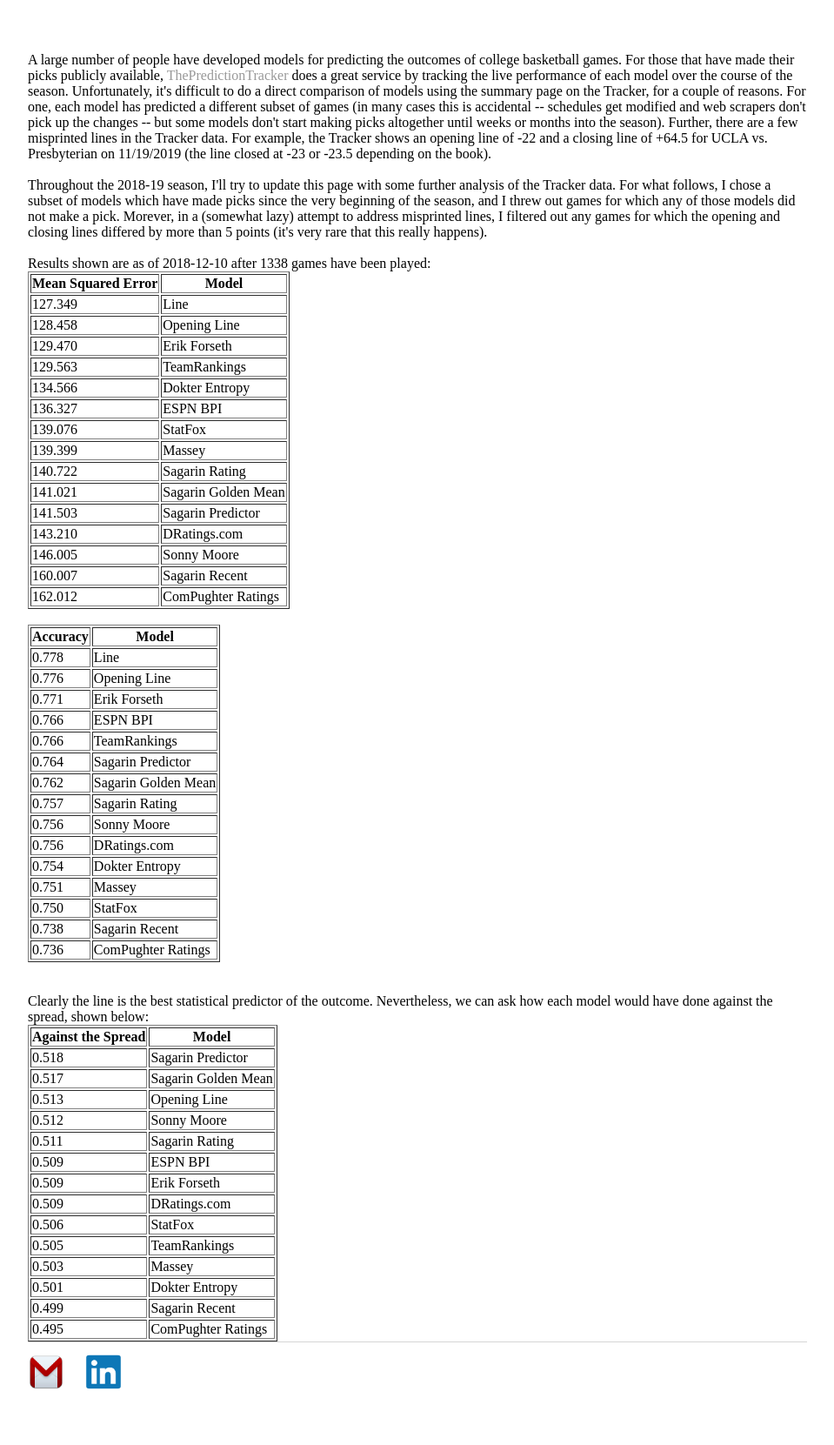
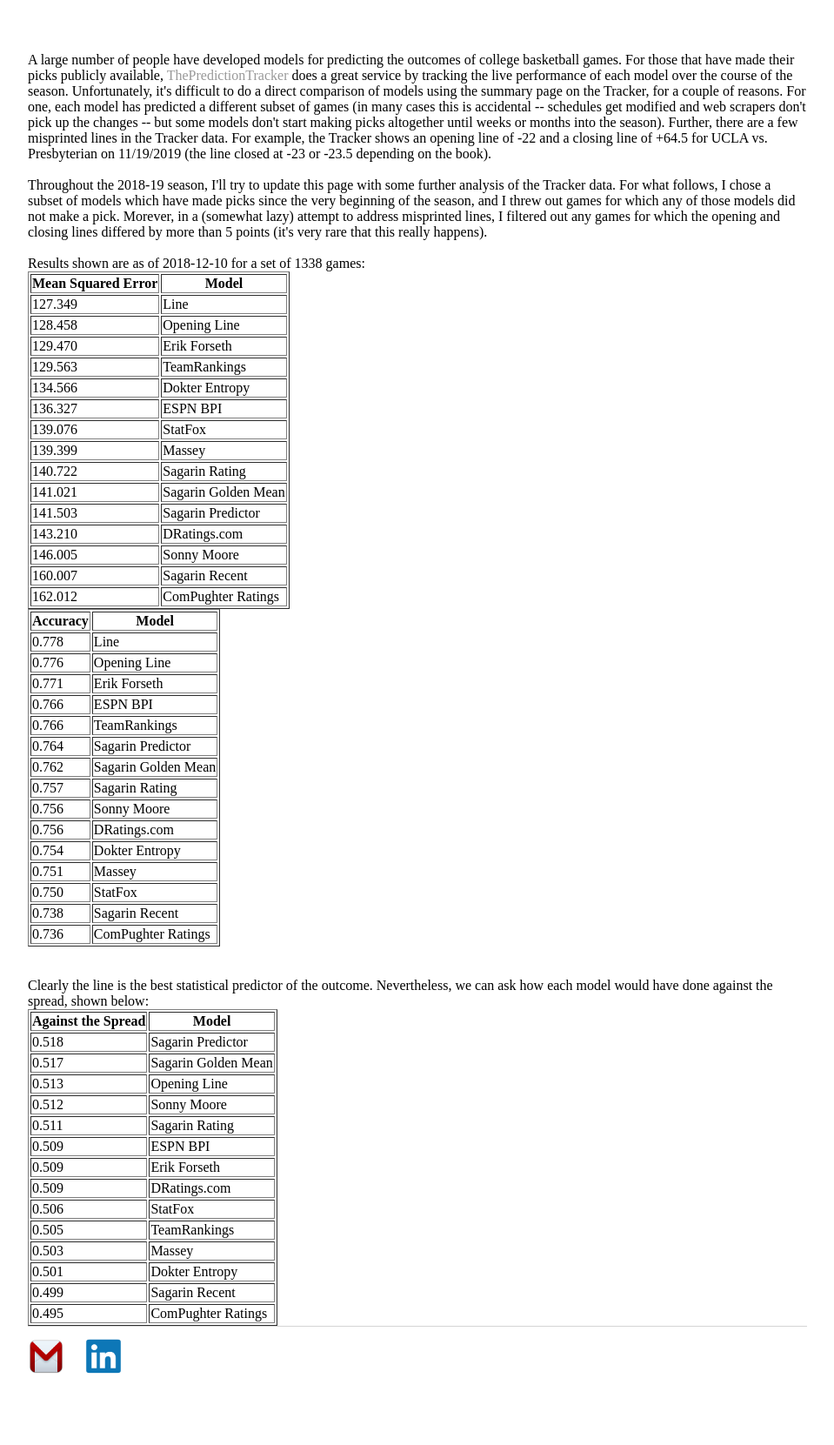
Before and after one commit to erikrforseth/erikrforseth.github.io, a Jekyll site: the page built from about.html, in a window 1280 px wide. Shown: the whole page at 87% size, without its empty margins (160-1119 px from the left). Built offline with Jekyll 4.4.1, drawn with Linux system fonts in a browser that asks for light colours.

Commit message:
about page

```diff
--- a/about.html
+++ b/about.html
@@ -6,7 +6,7 @@ A large number of people have developed models for predicting the outcomes of co
 <br><br>
 Throughout the 2018-19 season, I'll try to update this page with some further analysis of the Tracker data. For what follows, I chose a subset of models which have made picks since the very beginning of the season, and I threw out games for which any of those models did not make a pick. Morever, in a (somewhat lazy) attempt to address misprinted lines, I filtered out any games for which the opening and closing lines differed by more than 5 points (it's very rare that this really happens).
 <br><br>
-Results shown are as of 2018-12-10 after 1338 games have been played:
+Results shown are as of 2018-12-10 for a set of 1338 games:
 <br>
 <table border="1" class="dataframe">
   <thead>
@@ -77,9 +77,7 @@ Results shown are as of 2018-12-10 after 1338 games have been played:
       <td>ComPughter Ratings</td>
     </tr>
   </tbody>
-</table>
-<br>
-<table border="1" class="dataframe">
+</table> <table border="1" class="dataframe">
   <thead>
     <tr style="text-align: center;">
       <th>Accuracy</th>
```
